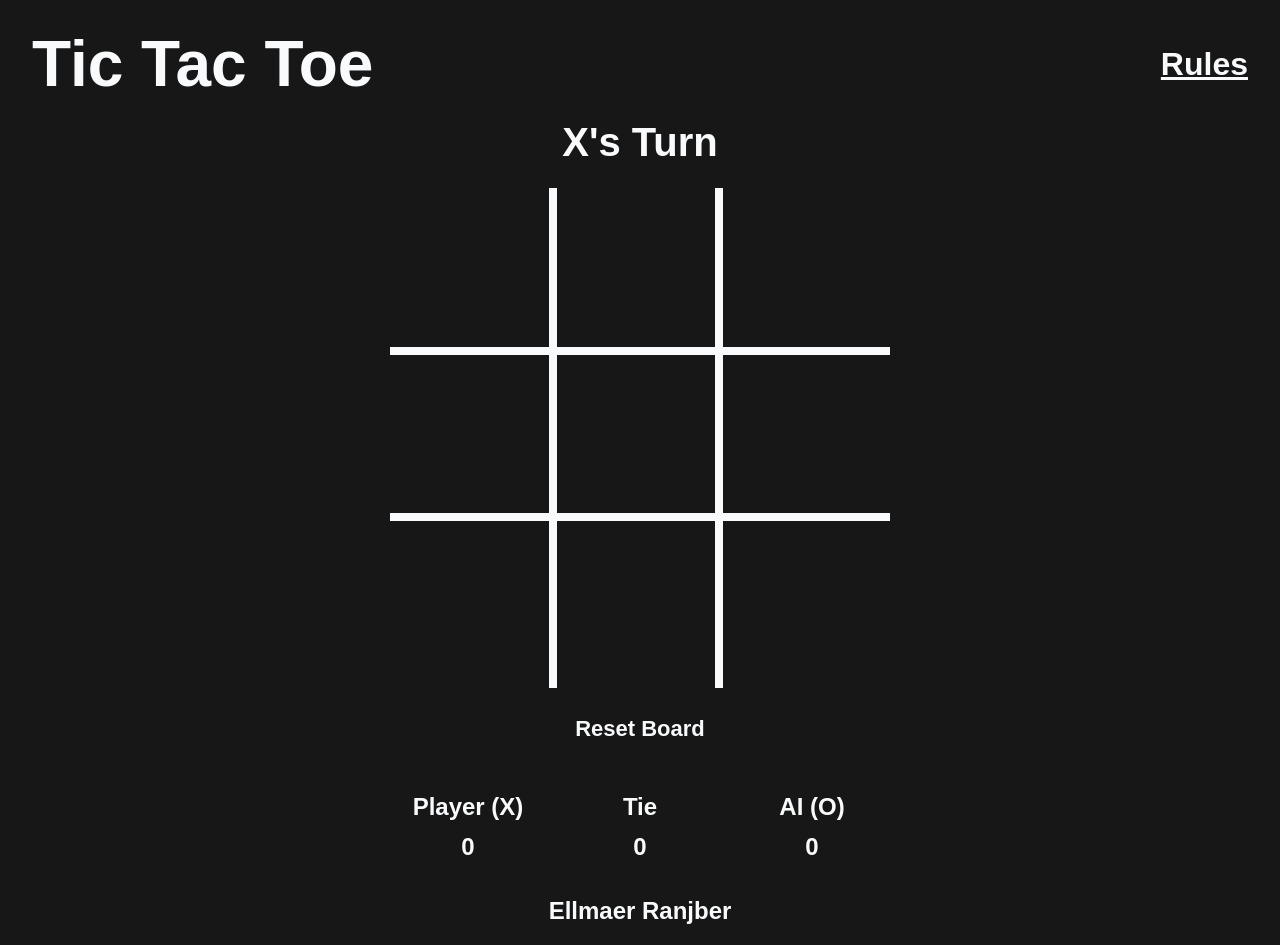
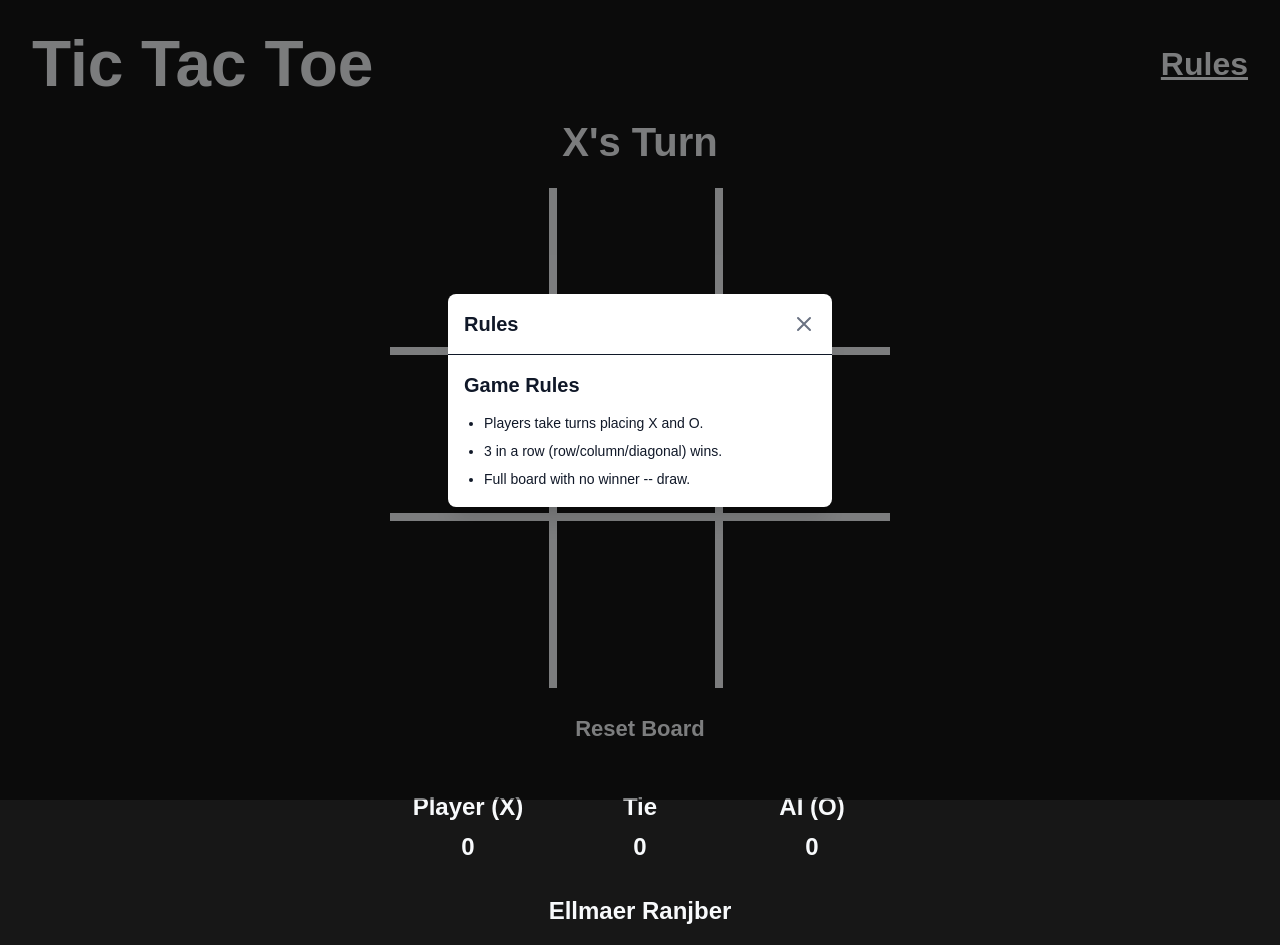
Before and after one commit to mjollnir03/Tic-Tac-Toe, a React (Vite) app in the folder tic-tac-toe/: page / in a window 1280 px wide. Both pictures are taken after a click on the button "Rules". Built offline with nearby package versions, Linux system fonts and the light colour scheme.

Commit message:
updated rules panel (popup)

```diff
--- a/tic-tac-toe/src/App.tsx
+++ b/tic-tac-toe/src/App.tsx
@@ -12,6 +12,8 @@ export default function App() {
     const [game, setGame] = React.useState(() => new Game());
     // 'scores' holds the scoreboard state.
     const [scores, setScores] = React.useState({ X: 0, O: 0, Ties: 0 });
+    // Panel open state for the Rules sheet
+    const [rulesOpen, setRulesOpen] = React.useState(false);
 
     // 'useRef' is used to store a value that persists across renders without causing a re-render.
     // We use it to keep track of the previous game state to compare inside useEffect.
@@ -68,14 +70,27 @@ export default function App() {
     }
 
     function displayRuleAlert(): void {
-        alert("hello world")
-
+        setRulesOpen(true);
     }
 
     // === JSX (RENDERING) ===
     // This describes the HTML structure of our application.
     return (
         <div className="min-h-screen flex flex-col bg-[#171717] text-[#F8FAFC]">
+
+            {/* Rules panel (shown when rulesOpen == true) */}
+            <RulesPanel open={rulesOpen} onClose={() => setRulesOpen(false)}>
+                {/* example content */}
+                <h2 id="rules-title" className="text-xl font-semibold mb-3">
+                    Game Rules
+                </h2>
+                <ul className="list-disc pl-5 space-y-1 text-sm leading-6">
+                    <li>Players take turns placing X and O.</li>
+                    <li>3 in a row (row/column/diagonal) wins.</li>
+                    <li>Full board with no winner -- draw.</li>
+                </ul>
+            </RulesPanel>
+
             {/* Header Section */}
             <header className="flex justify-between items-center px-4 sm:px-8 mt-4">
                 <p className="text-[24px] xs:text-[28px] sm:text-[32px] md:text-[48px] lg:text-[64px] font-semibold">
@@ -188,8 +203,7 @@ function BoardView({ cells, onCellClick, disabled }: BoardViewProps) {
     );
 }
 
-
-function RulesView({rules} : {rules: () => void}) {
+function RulesView({ rules }: { rules: () => void }) {
     return (
         <button
             className="text-[18px] xs:text-[20px] sm:text-[24px] md:text-[28px] lg:text-[32px] font-semibold underline"
@@ -199,3 +213,74 @@ function RulesView({rules} : {rules: () => void}) {
         </button>
     );
 }
+
+type RulesPanelProps = {
+    open: boolean;
+    onClose: () => void;
+    children: React.ReactNode;
+};
+
+function RulesPanel({ open, onClose, children }: RulesPanelProps) {
+    // Close on Escape
+    React.useEffect(() => {
+        if (!open) return;
+        function onKeyDown(e: KeyboardEvent) {
+            if (e.key === "Escape") onClose();
+        }
+        window.addEventListener("keydown", onKeyDown);
+        return () => window.removeEventListener("keydown", onKeyDown);
+    }, [open, onClose]);
+
+    // Prevent scroll bleed on body when open
+    React.useEffect(() => {
+        if (!open) return;
+        const { overflow } = document.body.style;
+        document.body.style.overflow = "hidden";
+        return () => {
+            document.body.style.overflow = overflow;
+        };
+    }, [open]);
+
+    // Main container for the modal and backdrop
+    return (
+        <div
+            className={`fixed inset-0 z-50 flex items-center justify-center p-4 transition-opacity duration-300
+                        ${open ? "opacity-100" : "opacity-0 pointer-events-none"}`}
+        >
+            {/* Backdrop */}
+            <div
+                className="absolute inset-0 bg-black/50"
+                onClick={onClose}
+                aria-hidden="true"
+            />
+
+            {/* Modal Dialog */}
+            <div
+                role="dialog"
+                aria-modal="true"
+                aria-labelledby="rules-title"
+                className={`relative w-full max-w-sm transform rounded-lg bg-white text-gray-900 shadow-xl transition-all duration-300
+                            ${open ? "scale-100 opacity-100" : "scale-95 opacity-0"}`}
+            >
+                <header className="flex items-center justify-between p-4 border-b">
+                    <h2
+                        id="rules-title"
+                        className="text-lg sm:text-xl font-semibold"
+                    >
+                        Rules
+                    </h2>
+                    <button
+                        className="text-gray-500 hover:text-gray-800"
+                        onClick={onClose}
+                        aria-label="Close rules panel"
+                    >
+                        <svg className="w-6 h-6" fill="none" stroke="currentColor" viewBox="0 0 24 24" xmlns="http://www.w3.org/2000/svg"><path strokeLinecap="round" strokeLinejoin="round" strokeWidth="2" d="M6 18L18 6M6 6l12 12"></path></svg>
+                    </button>
+                </header>
+                <div className="p-4 space-y-3">
+                    {children}
+                </div>
+            </div>
+        </div>
+    );
+}
--- a/tic-tac-toe/src/index.css
+++ b/tic-tac-toe/src/index.css
@@ -1,5 +1,5 @@
 * {
-    background-color: var(--bg-color);
+    /* background-color: var(--bg-color); */
     /* color: var(--txt-color); */
     font-family: sans-serif; /* Change Later -> Inter */
 }
```
